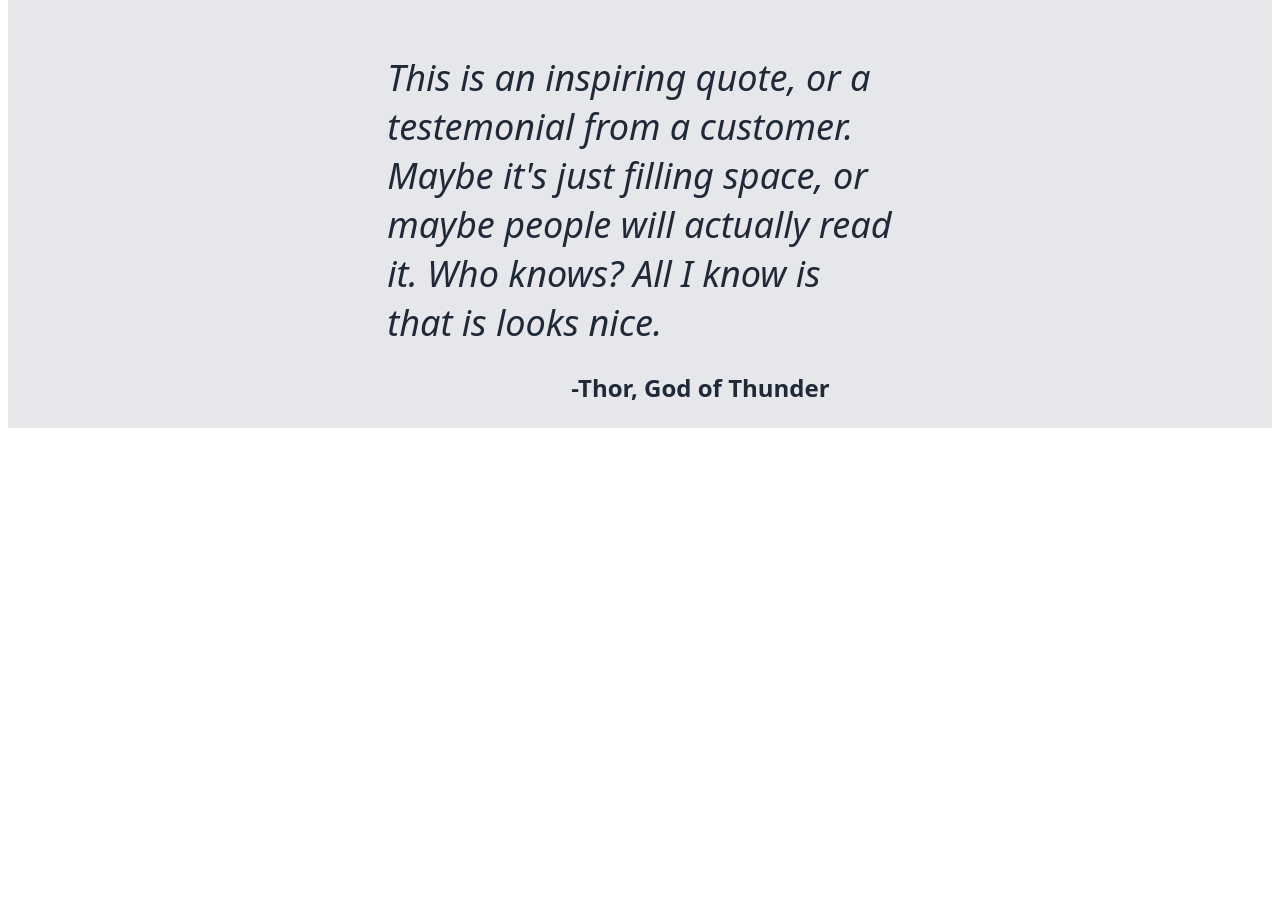
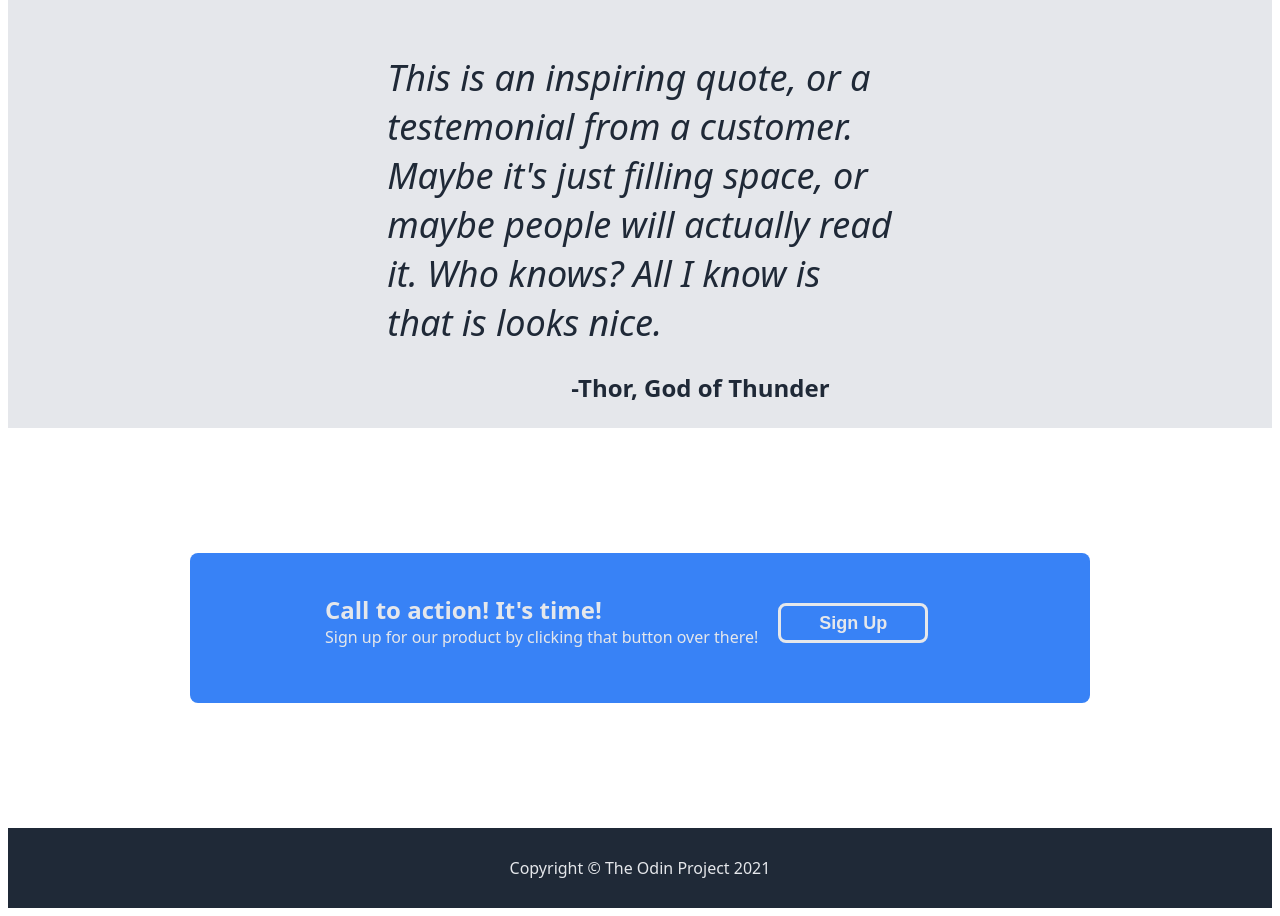
Before and after one commit to griffjbudde/landing-page, a plain HTML site: page index.html in a window 1280 px wide. Shown: the part 1117-2033 px from the top of the page. Before the commit the page ends 1553 px from the top, so only its background shows below. Drawn offline with Linux system fonts and the light colour scheme.

Commit message:
Add Call to Action section and footer

```diff
--- a/index.html
+++ b/index.html
@@ -47,6 +47,15 @@
         <p class="quote-text">This is an inspiring quote, or a testemonial from a customer. Maybe it's just filling space, or maybe people will actually read it. Who knows? All I know is that is looks nice.</p>
         <p class="quoter">-Thor, God of Thunder</p>
     </div>
-
+    <div class="call">
+        <div class="call-container">
+            <div class="call-text">
+                <div class="call-title">Call to action! It's time!</div>
+                <div class="call-body">Sign up for our product by clicking that button over there!</div>
+            </div>
+                <button class="call-button">Sign Up</button>
+        </div>
+    </div>
+    <footer>Copyright &copy The Odin Project 2021</footer>
 </body>
 </html>
--- a/style.css
+++ b/style.css
@@ -111,6 +111,7 @@ button {
     padding: 0;
     gap: 25px;
     max-width: 50%;
+    flex: 1;
 }
 
 .information {
@@ -149,5 +150,51 @@ button {
     font-size: 24px;
     align-self: flex-end;
     margin-right: 35%;
+}
+
+.call {
+    display: flex;
+    justify-content: center;
+    align-items: center;
+    height: 400px;
 
 }
+
+.call-container {
+    height: 150px;
+    width: 900px;
+    background-color: #3882F6;
+    display: flex;
+    border-radius: 8px;
+}
+
+.call-text {
+    display: flex;
+    flex-direction: column;
+    padding-left: 15%;
+    padding-top: 40px;
+    color: #E5E7EB;
+}
+
+.call-button {
+    border-color: #E5E7EB;
+    border-style: solid;
+    margin-top: 50px;
+    margin-left: 20px;
+}
+.call-title {
+    font-weight: 700;
+    font-size: 24px;
+}
+
+footer {
+    margin-top: auto;
+    color: #E5E7EB;
+    background-color: #1F2937;
+    display: flex;
+    justify-content: center;
+    align-items: center;
+    height: 80px;
+    width: 100%;
+    margin: 0;
+}
```
